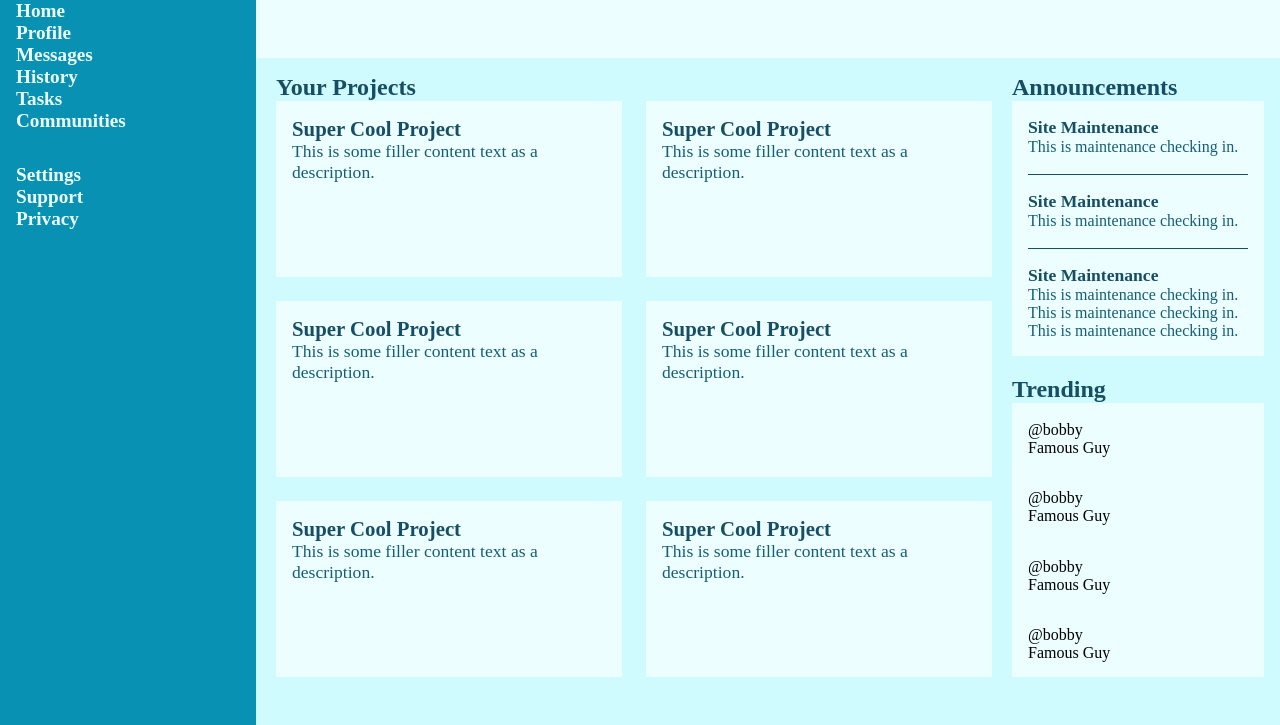
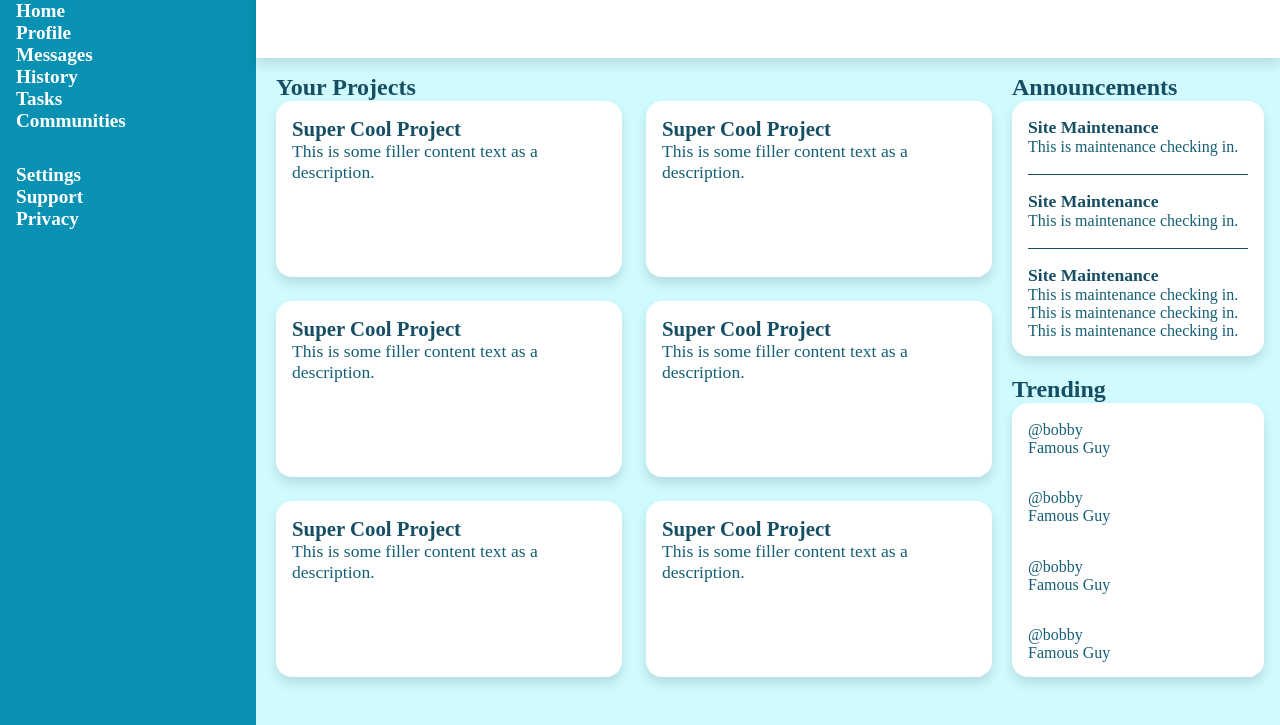
Before and after one commit to athe27/admin-dashboard, a plain HTML site: page index.html in a window 1280 px wide. Shown: the part 75-800 px from the top of the page. Drawn offline with Linux system fonts and the light colour scheme.

Commit message:
added some shadows

```diff
--- a/style.css
+++ b/style.css
@@ -1,5 +1,5 @@
 html {
-    --light-color: #ecfeff;
+    --light-color: #fff;
     --dark-color: #164e63;
     --light-dark-color: #155e75;
     --sidebar-color: #0891b2;
@@ -33,6 +33,24 @@ body {
 .header {
     grid-area: 1 / 2;
     background-color: var(--light-color);
+}
+
+.header,
+.card-container .card,
+.announcement-content,
+.trending-content {
+    box-shadow: 0 0.4rem 0.7rem 0 rgba(0, 0, 0, 0.116);
+    z-index: 1;
+}
+
+.card-container .card,
+.announcement-content,
+.trending-content {
+    border-radius: 1rem;
+    -webkit-border-radius: 1rem;
+    -moz-border-radius: 1rem;
+    -ms-border-radius: 1rem;
+    -o-border-radius: 1rem;
 }
 
 .container .content {
@@ -147,7 +165,7 @@ a {
     font-weight: bold;
     color: var(--dark-color);
 }
-.description {
+.description, .account div {
     color: var(--light-dark-color)
 }
 
```
